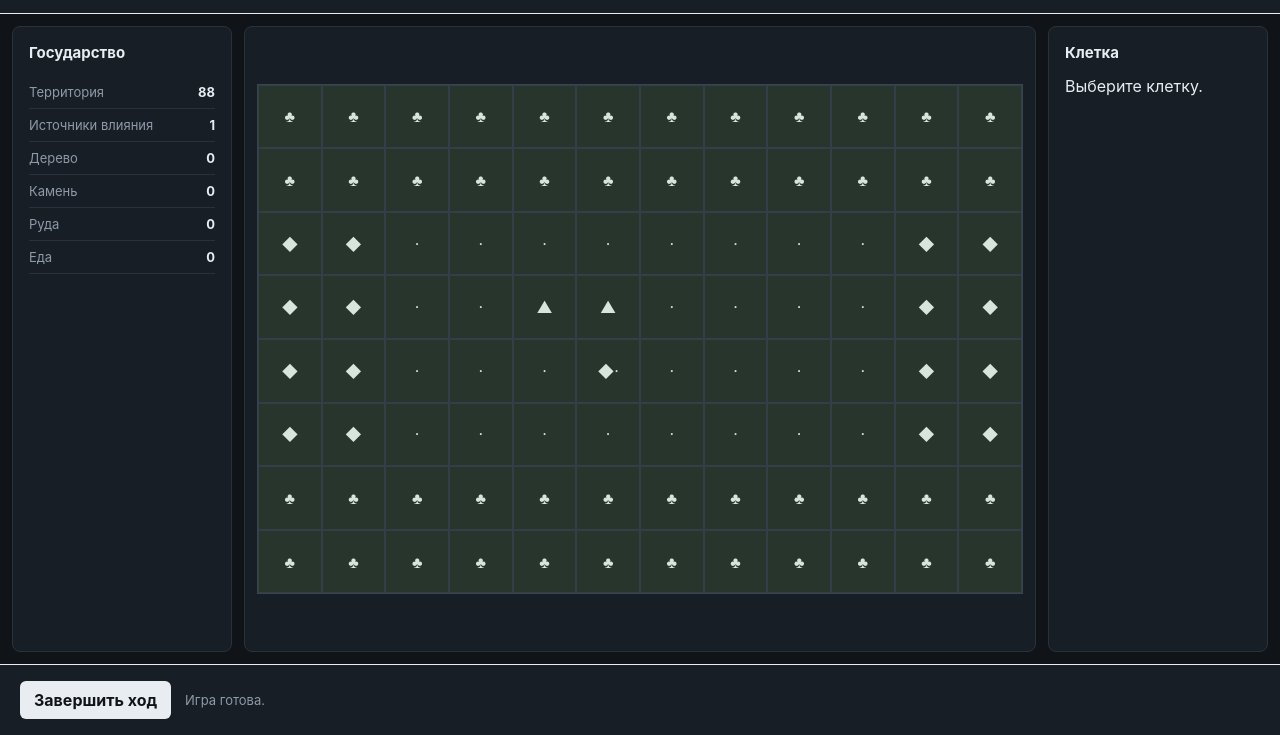
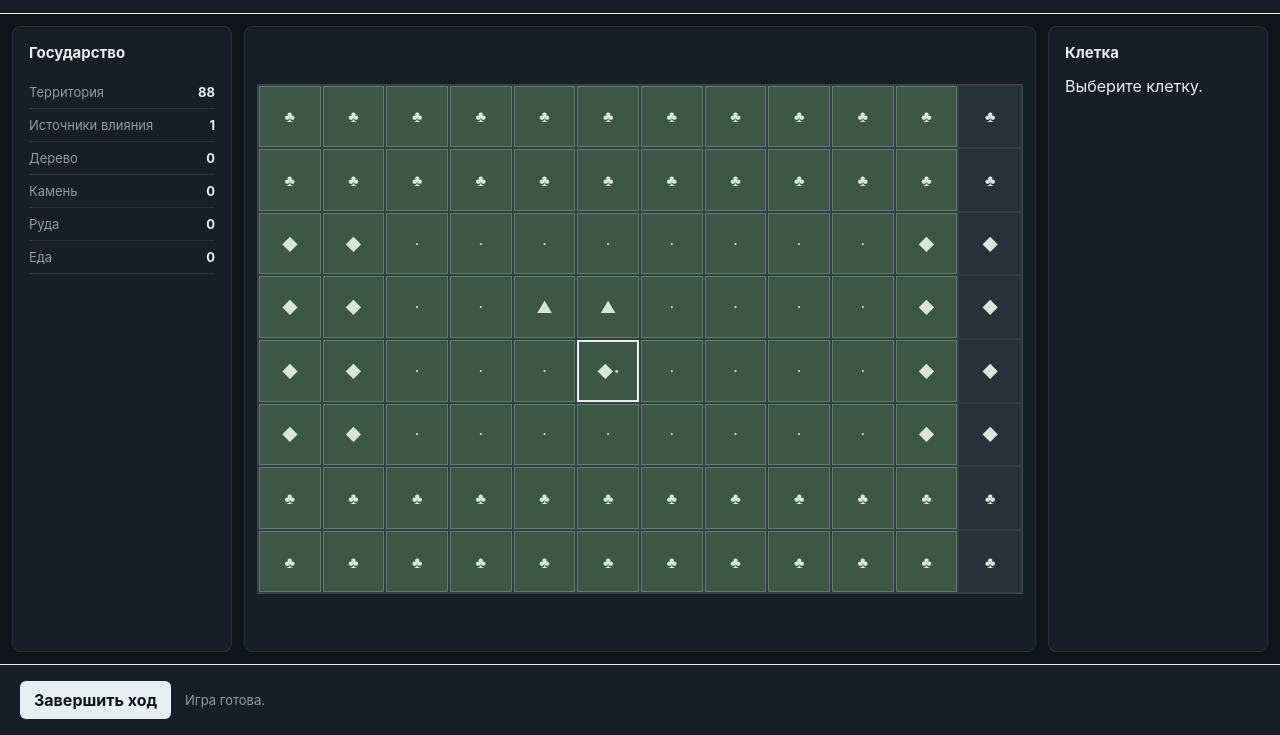
Before and after one commit to Emiristo/TerritorialGame, a website with bundled scripts: page index.html in a window 1280 px wide. Shown: the part 65-800 px from the top of the page. Built offline with nearby package versions, Linux system fonts and the light colour scheme.

Commit message:
feat: style territorial ownership and source markers

```diff
--- a/src/styles.css
+++ b/src/styles.css
@@ -4,37 +4,30 @@
   background: #101419;
   font-synthesis: none;
 }
-
 * { box-sizing: border-box; }
-
 body { margin: 0; min-width: 320px; min-height: 100vh; background: #101419; }
 button { font: inherit; }
-
 .game-shell { min-height: 100vh; display: flex; flex-direction: column; }
 .game-header, .game-footer { padding: 16px 20px; background: #181e25; border-color: #29313a; }
 .game-header { display: flex; justify-content: space-between; align-items: center; border-bottom: 1px solid; }
 .game-header h1 { margin: 0; font-size: 22px; }
 .game-header p { margin: 4px 0 0; color: #8e9aa7; font-size: 13px; }
 .turn-info { font-weight: 600; }
-
 .game-layout { flex: 1; display: grid; grid-template-columns: 220px minmax(0, 1fr) 220px; gap: 12px; padding: 12px; }
 .panel, .map-panel { background: #181e25; border: 1px solid #29313a; border-radius: 8px; }
 .panel { padding: 16px; }
 .panel h2 { margin: 0 0 14px; font-size: 15px; }
 .map-panel { min-width: 0; padding: 12px; display: flex; align-items: center; justify-content: center; }
 .map { width: 100%; max-width: 900px; aspect-ratio: 12 / 8; display: grid; grid-template-columns: repeat(var(--map-columns), 1fr); border: 1px solid #3a444e; }
-.tile { border: 1px solid #343e48; background: #28352d; color: #d9e5da; cursor: pointer; min-width: 0; }
-.tile:hover { background: #34453a; }
-.tile.is-owned { background: #3c5745; }
+.tile { border: 1px solid #343e48; color: #d9e5da; cursor: pointer; min-width: 0; transition: filter .12s ease, outline-color .12s ease; }
+.tile:hover { filter: brightness(1.15); }
+.tile.owner-neutral { background: #283039; }
+.tile.owner-player { background: #3c5745; box-shadow: inset 0 0 0 1px #617d69; }
+.tile.is-territory-source { box-shadow: inset 0 0 0 2px #e8edf2; font-weight: 800; }
 .tile.is-selected { outline: 2px solid #e8edf2; outline-offset: -2px; z-index: 1; }
 .stat { display: flex; justify-content: space-between; gap: 12px; padding: 8px 0; border-bottom: 1px solid #29313a; font-size: 13px; }
 .stat span { color: #8e9aa7; }
 .game-footer { display: flex; align-items: center; gap: 14px; border-top: 1px solid; }
 #end-turn { border: 0; border-radius: 6px; padding: 9px 14px; background: #e8edf2; color: #101419; cursor: pointer; font-weight: 700; }
 #status { color: #8e9aa7; font-size: 13px; }
-
-@media (max-width: 850px) {
-  .game-layout { grid-template-columns: 1fr; }
-  .panel { min-height: 0; }
-  .map-panel { order: -1; }
-}
+@media (max-width: 850px) { .game-layout { grid-template-columns: 1fr; } .panel { min-height: 0; } .map-panel { order: -1; } }
```
